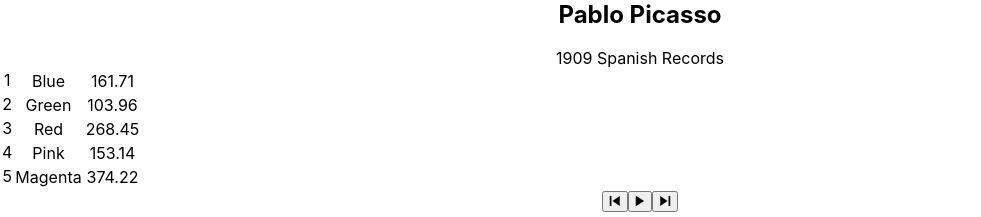
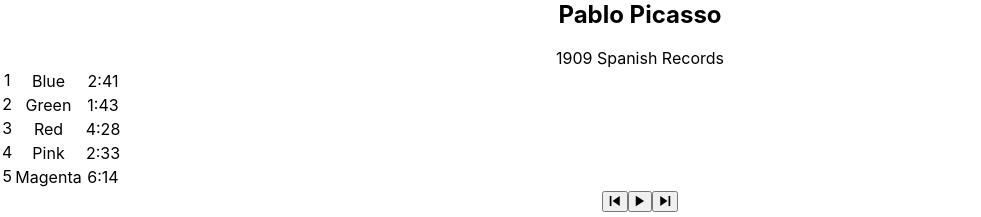
Before and after one commit to allison-jin/bloc-jams-react, a React (Create React App) app: page /album/the-colors in a window 1280 px wide. Shown: the part 728-945 px from the top of the page, without its empty margins (0-981 px from the left). Built offline with nearby package versions, Linux system fonts and the light colour scheme.

Commit message:
checkpoint 9 rangeInputs: formatTime

```diff
--- a/src/components/Album.js
+++ b/src/components/Album.js
@@ -90,14 +90,13 @@ class Album extends Component {
         var minutes = Math.floor(inputTime / 60);
         var seconds = Math.floor(inputTime % 60);
 
-        if (minutes > 0) {
-            return minutes + ":" + (seconds < 10 ? 0 : seconds);
-        } else if (seconds < 10 && seconds > 0) {
-            return "0:" + "0" + seconds;
-        } else {
-            return "-:--";
-        }
-    }
+        if (inputTime) {
+             seconds = seconds < 10 ? "0" + seconds : seconds
+             return minutes + ":" + seconds
+          } else {
+                 return "-:--"
+           }
+     }
 
     handleTimeChange(e) {
       const newTime = this.audioElement.duration * e.target.value;
@@ -159,7 +158,7 @@ class Album extends Component {
                   { this.icons(song,index) }
 
                 <td> { song.title } </td>
-                <td> { song. duration } </td>
+                <td> {this.formatTime(song.duration)} </td>
                 </tr>
 
               )}
```
